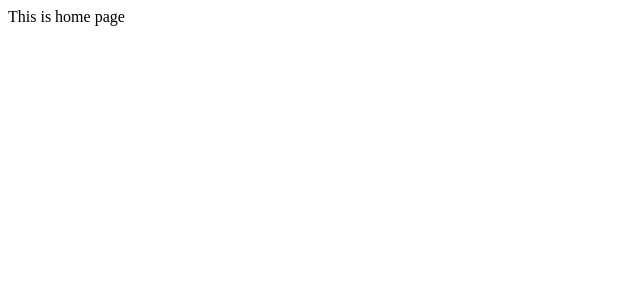
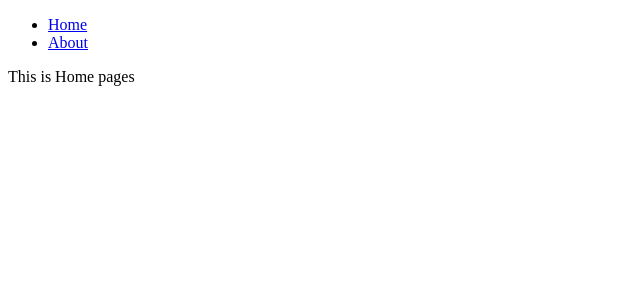
Before and after one commit to Dhalisuman001/box-office, a React (Create React App) app: page / in a window 1280 px wide. Shown: the top 300 px of the page, without its empty margins (0-640 px from the left). Built offline with nearby package versions, Linux system fonts and the light colour scheme.

Commit message:
navs page and all pages

```diff
--- a/src/App.js
+++ b/src/App.js
@@ -1,15 +1,19 @@
 import React from 'react';
 import { Route, Switch } from 'react-router-dom'
-// import { Switch } from 'react-router'
+import Navbar from './components/Navbar';
+import Home from './pages/Home';
+import Starred from './pages/Starred';
 const App = () => {
   return (
+    <div>
+      <Navbar />
+      <Switch>
 
-    <Switch>
-
-      <Route path="/" exact    > This is home page</Route>
-      <Route path="/about"     > This is about page</Route>
-      <Route > Not Found 404 error</Route>
-    </Switch>
+        <Route path="/" exact    > <Home /></Route>
+        <Route path="/about"     > <Starred /></Route>
+        <Route > Not Found 404 error</Route>
+      </Switch>
+    </div>
 
   )
 }
--- /dev/null
+++ b/src/components/Navbar.js
@@ -0,0 +1,24 @@
+import React from 'react'
+import { Link } from 'react-router-dom';
+const Navbar = () => {
+
+    const LINK = [
+
+        { to: '/', text: 'Home' },
+        { to: '/about', text: 'About' },
+    ]
+
+
+    return (
+        <div>
+            <ul>
+                {LINK.map(item => (
+                    <li key={item.to}>
+                        <Link to={item.to}>{item.text}</Link></li>
+                ))}
+            </ul>
+        </div>
+    )
+}
+
+export default Navbar
--- /dev/null
+++ b/src/pages/Home.js
@@ -0,0 +1,9 @@
+import React from 'react'
+
+const Home = () => {
+    return (
+        <div> This is Home pages</div>
+    )
+}
+
+export default Home
--- /dev/null
+++ b/src/pages/Starred.js
@@ -0,0 +1,9 @@
+import React from 'react'
+
+const Starred = () => {
+    return (
+        <div>this is Starred page</div>
+    )
+}
+
+export default Starred
```
